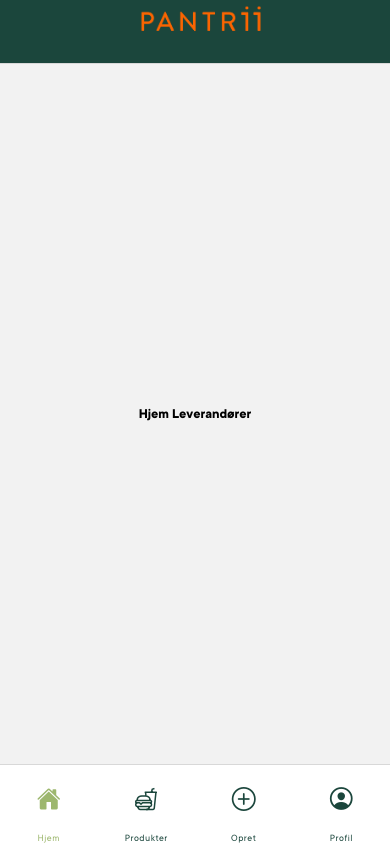
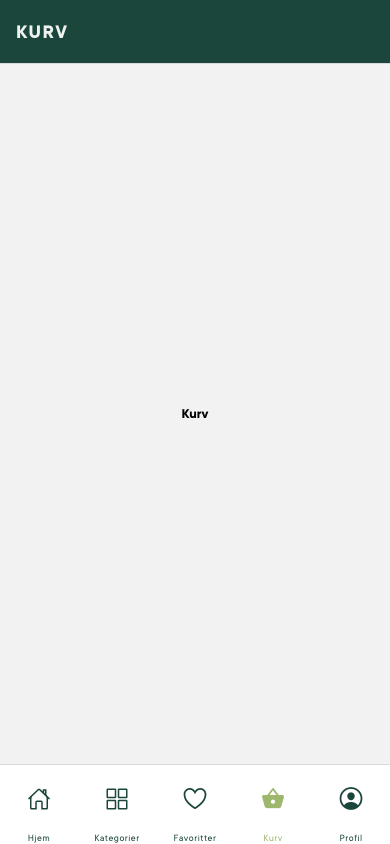
Before and after one commit to rachelhdvo0727/pantrii-app, a React Native app: screen /Kurv in a window 390 px wide. Built offline with nearby package versions, Linux system fonts and the light colour scheme.

Commit message:
bottom nav done

```diff
--- a/routes/Navigation.js
+++ b/routes/Navigation.js
@@ -13,8 +13,8 @@ const Stack = createNativeStackNavigator();
 export default function Navigation() {
     return (
         <NavigationContainer>
-            {/* <BottomTabBuyers /> */}
-            <BottomTabSuppliers />
+            <BottomTabBuyers />
+            {/* <BottomTabSuppliers /> */}
         </NavigationContainer>
     );
 }
--- a/screens/buyers/CartScreen.js
+++ b/screens/buyers/CartScreen.js
@@ -1,5 +1,6 @@
 import React from 'react';
 import { StyleSheet, Text, View } from 'react-native';
+import styles from '../../styles/General.js';
 
 export default function CartScreen() {
     return (
@@ -10,15 +11,3 @@ export default function CartScreen() {
         </View>
     );
 }
-
-const styles = StyleSheet.create({
-    container: {
-        flex: 1,
-        backgroundColor: '#fff',
-        alignItems: 'center',
-        justifyContent: 'center',
-    },
-    headerH1: {
-        fontFamily: 'TT-Commons-Bold',
-    },
-});
--- a/screens/buyers/CategoriesScreen.js
+++ b/screens/buyers/CategoriesScreen.js
@@ -1,5 +1,6 @@
 import React from 'react';
 import { StyleSheet, Text, View } from 'react-native';
+import styles from '../../styles/General.js';
 
 export default function CategoriesScreen() {
     return (
@@ -10,15 +11,3 @@ export default function CategoriesScreen() {
         </View>
     );
 }
-
-const styles = StyleSheet.create({
-    container: {
-        flex: 1,
-        backgroundColor: '#fff',
-        alignItems: 'center',
-        justifyContent: 'center',
-    },
-    headerH1: {
-        fontFamily: 'TT-Commons-Bold',
-    },
-});
--- a/screens/buyers/FavouritesScreen.js
+++ b/screens/buyers/FavouritesScreen.js
@@ -1,5 +1,6 @@
 import React from 'react';
 import { StyleSheet, Text, View } from 'react-native';
+import styles from '../../styles/General.js';
 
 export default function FavouritesScreen() {
     return (
@@ -10,15 +11,3 @@ export default function FavouritesScreen() {
         </View>
     );
 }
-
-const styles = StyleSheet.create({
-    container: {
-        flex: 1,
-        backgroundColor: '#fff',
-        alignItems: 'center',
-        justifyContent: 'center',
-    },
-    headerH1: {
-        fontFamily: 'TT-Commons-Bold',
-    },
-});
--- a/screens/buyers/HomeScreen.js
+++ b/screens/buyers/HomeScreen.js
@@ -1,5 +1,6 @@
 import React from 'react';
 import { StyleSheet, Text, View } from 'react-native';
+import styles from '../../styles/General.js';
 
 export default function HomeScreen() {
     return (
@@ -10,15 +11,3 @@ export default function HomeScreen() {
         </View>
     );
 }
-
-const styles = StyleSheet.create({
-    container: {
-        flex: 1,
-        backgroundColor: '#fff',
-        alignItems: 'center',
-        justifyContent: 'center',
-    },
-    headerH1: {
-        fontFamily: 'TT-Commons-Bold',
-    },
-});
--- a/screens/suppliers/HomeScreen.js
+++ b/screens/suppliers/HomeScreen.js
@@ -1,5 +1,6 @@
 import React from 'react';
 import { StyleSheet, Text, View } from 'react-native';
+import styles from '../../styles/General.js';
 
 export default function HomeSuppliersScreen() {
     return (
@@ -10,15 +11,3 @@ export default function HomeSuppliersScreen() {
         </View>
     );
 }
-
-const styles = StyleSheet.create({
-    container: {
-        flex: 1,
-        backgroundColor: '#fff',
-        alignItems: 'center',
-        justifyContent: 'center',
-    },
-    headerH1: {
-        fontFamily: 'TT-Commons-Bold',
-    },
-});
--- a/screens/suppliers/ProductsScreen.js
+++ b/screens/suppliers/ProductsScreen.js
@@ -1,5 +1,6 @@
 import React from 'react';
 import { StyleSheet, Text, View } from 'react-native';
+import styles from '../../styles/General.js';
 
 export default function ProductsSuppliersScreen() {
     return (
@@ -10,15 +11,3 @@ export default function ProductsSuppliersScreen() {
         </View>
     );
 }
-
-const styles = StyleSheet.create({
-    container: {
-        flex: 1,
-        backgroundColor: '#fff',
-        alignItems: 'center',
-        justifyContent: 'center',
-    },
-    headerH1: {
-        fontFamily: 'TT-Commons-Bold',
-    },
-});
--- a/screens/suppliers/ProfileScreen.js
+++ b/screens/suppliers/ProfileScreen.js
@@ -1,5 +1,6 @@
 import React from 'react';
 import { StyleSheet, Text, View } from 'react-native';
+import styles from '../../styles/General.js';
 
 export default function ProfileSuppliersScreen() {
     return (
@@ -10,15 +11,3 @@ export default function ProfileSuppliersScreen() {
         </View>
     );
 }
-
-const styles = StyleSheet.create({
-    container: {
-        flex: 1,
-        backgroundColor: '#fff',
-        alignItems: 'center',
-        justifyContent: 'center',
-    },
-    headerH1: {
-        fontFamily: 'TT-Commons-Bold',
-    },
-});
--- a/screens/suppliers/UploadProducts.js
+++ b/screens/suppliers/UploadProducts.js
@@ -1,5 +1,6 @@
 import React from 'react';
 import { StyleSheet, Text, View } from 'react-native';
+import styles from '../../styles/General.js';
 
 export default function UploadProductsScreen() {
     return (
@@ -10,15 +11,3 @@ export default function UploadProductsScreen() {
         </View>
     );
 }
-
-const styles = StyleSheet.create({
-    container: {
-        flex: 1,
-        backgroundColor: '#fff',
-        alignItems: 'center',
-        justifyContent: 'center',
-    },
-    headerH1: {
-        fontFamily: 'TT-Commons-Bold',
-    },
-});
--- a/styles/General.js
+++ b/styles/General.js
@@ -1,10 +1,8 @@
 import { StyleSheet } from 'react-native';
 
-export default generalStyles = StyleSheet.create({
+export default StyleSheet.create({
     headerH1: {
-        fontSize: 26,
-        color: '#FFFFFF',
-        fontFamily: 'TT-Common-Bold',
+        fontFamily: 'TT-Commons-Bold',
     },
     headerLogo: {
         width: 80,
```
